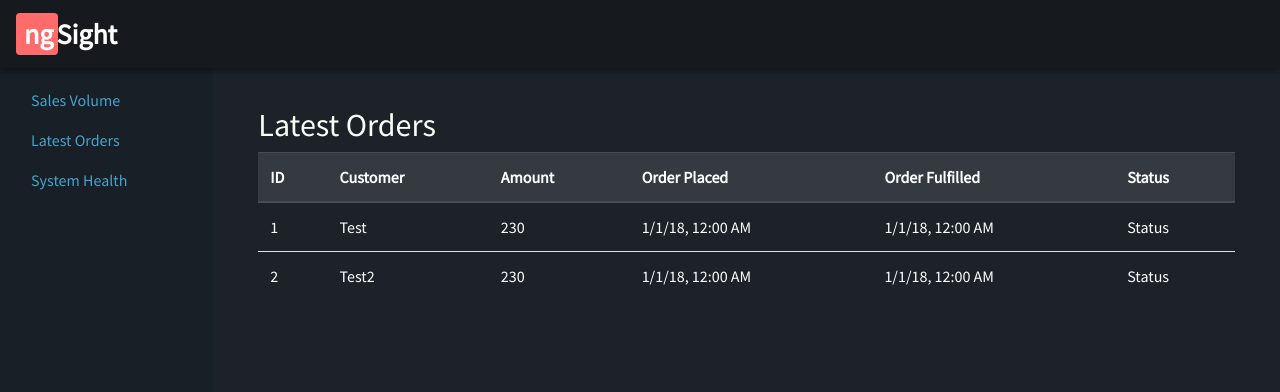
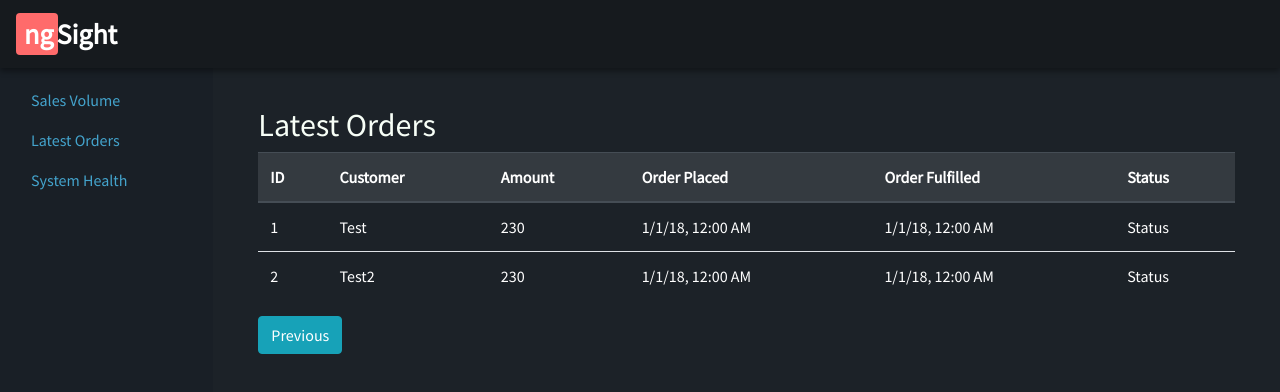
Before and after one commit to NordiAut/CoreAnguDash, an Angular app: page /orders in a window 1280 px wide. Shown: the top 392 px of the page. Built offline with nearby package versions, Linux system fonts and the light colour scheme; what ng2-charts would draw is missing.

Commit message:
Pagination 1
Added basic pagination structure

```diff
--- a/src/app/app.module.ts
+++ b/src/app/app.module.ts
@@ -15,6 +15,7 @@ import { SectionHealthComponent } from './sections/section-health/section-health
 import { SectionOrdersComponent } from './sections/section-orders/section-orders.component';
 import { SectionSalesComponent } from './sections/section-sales/section-sales.component';
 import { ServerComponent } from './server/server.component';
+import { PaginationComponent } from './pagination/pagination.component';
 
 
 @NgModule({
@@ -28,7 +29,8 @@ import { ServerComponent } from './server/server.component';
     BarChartComponent,
     LineChartComponent,
     PieChartComponent,
-    ServerComponent
+    ServerComponent,
+    PaginationComponent
   ],
   imports: [
     BrowserModule,
--- /dev/null
+++ b/src/app/pagination/pagination.component.html
@@ -0,0 +1 @@
+<button class="btn btn-small btn-info"(click)="onPrev()">Previous</button>
--- /dev/null
+++ b/src/app/pagination/pagination.component.ts
@@ -0,0 +1,27 @@
+import { Component, OnInit, Output, EventEmitter, Input } from '@angular/core';
+
+@Component({
+  selector: 'app-pagination',
+  templateUrl: './pagination.component.html',
+  styleUrls: ['./pagination.component.css']
+})
+export class PaginationComponent implements OnInit {
+
+  @Input() page: number;
+  @Input() count: number;
+  @Input() perPage: number;
+  @Input() pagesToShow: number;
+  @Input() loading: boolean;
+
+  @Output() goPrev = new EventEmitter<boolean>();
+
+  constructor() { }
+
+  ngOnInit(): void {
+  }
+
+  onPrev(): void{
+    this.goPrev.emit(true);
+  }
+
+}
--- a/src/app/sections/section-orders/section-orders.component.html
+++ b/src/app/sections/section-orders/section-orders.component.html
@@ -24,4 +24,8 @@
         </tr>
       </tbody>
     </table>
+
+    <app-pagination (goPrev)="goToPrevious()">
+
+    </app-pagination>
 </div>
--- a/src/app/sections/section-orders/section-orders.component.ts
+++ b/src/app/sections/section-orders/section-orders.component.ts
@@ -33,4 +33,8 @@ export class SectionOrdersComponent implements OnInit {
     ];
   }
 
+  goToPrevious(): void {
+    console.log('Previous Button Clicked!');
+  }
+
 }
```
Also changed, not shown: src/app/pagination/pagination.component.css (added), 1 other file (tests, documents, lock files or other folders).
